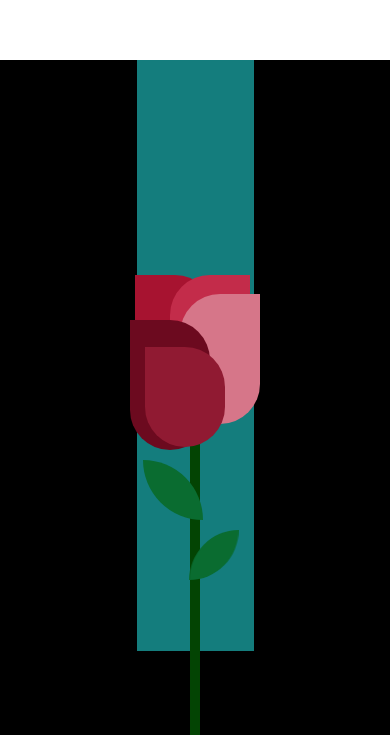
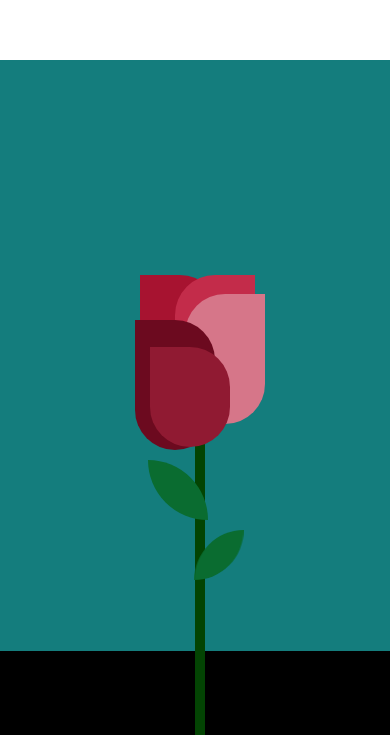
Before and after one commit to Arka-Saha/valentine, a plain HTML site: page index.html in a window 390 px wide. Shown: the part 109-844 px from the top of the page. Drawn offline with Linux system fonts and the light colour scheme.

Commit message:
Update style.css

```diff
--- a/style.css
+++ b/style.css
@@ -17,7 +17,7 @@ html,body
 .rose-main
 {
     background-color: rgb(20, 125, 125);
-    width: 30vw;
+    width: 900px;
     height: 70vh;
     /* display: ; */
     display: flex;
@@ -209,3 +209,10 @@ html,body
     }
 
 }
+
+@media (max-width:600px) {
+    .rose-main
+    {
+        width: 400px;
+    }
+}
```
